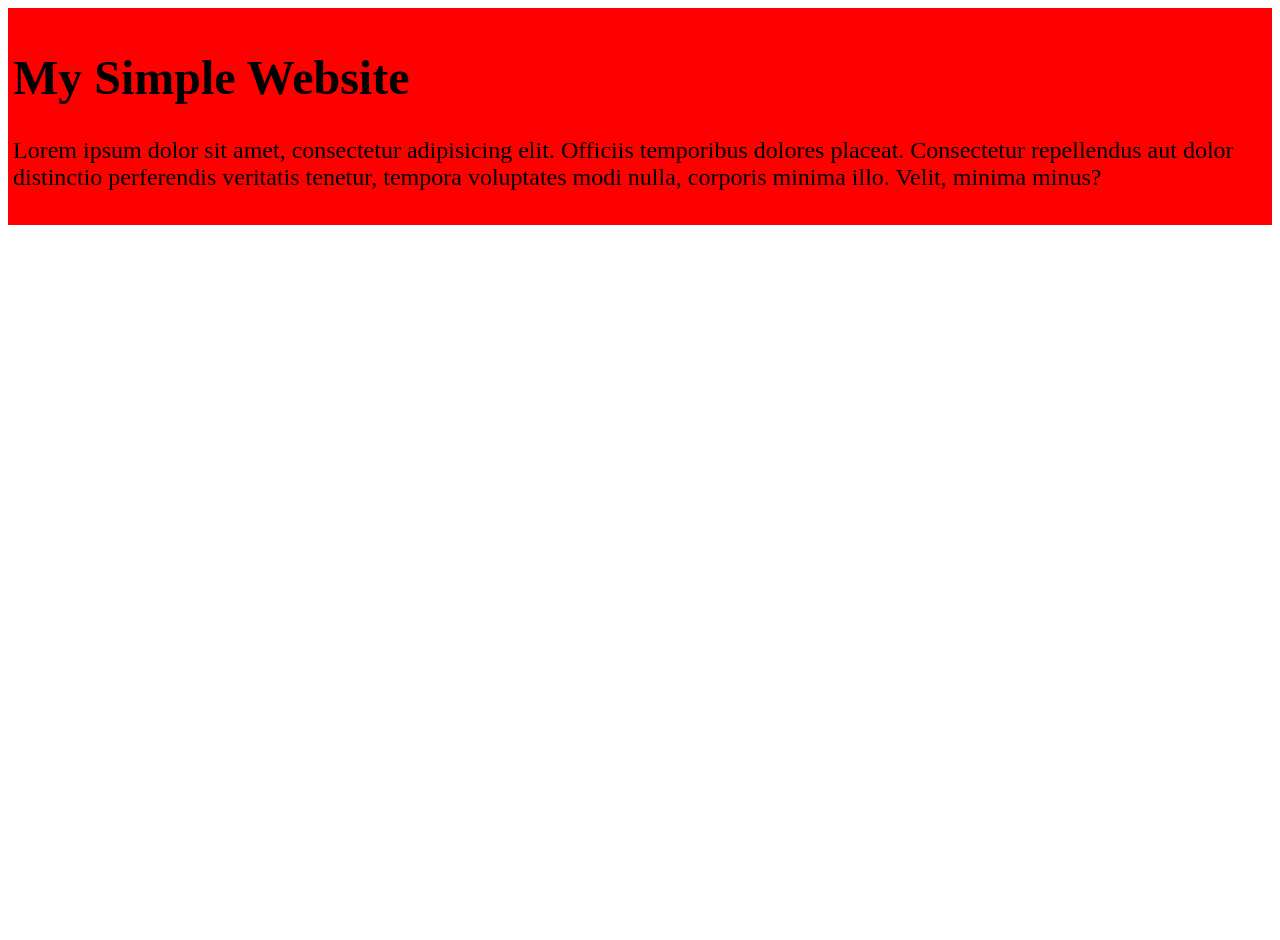
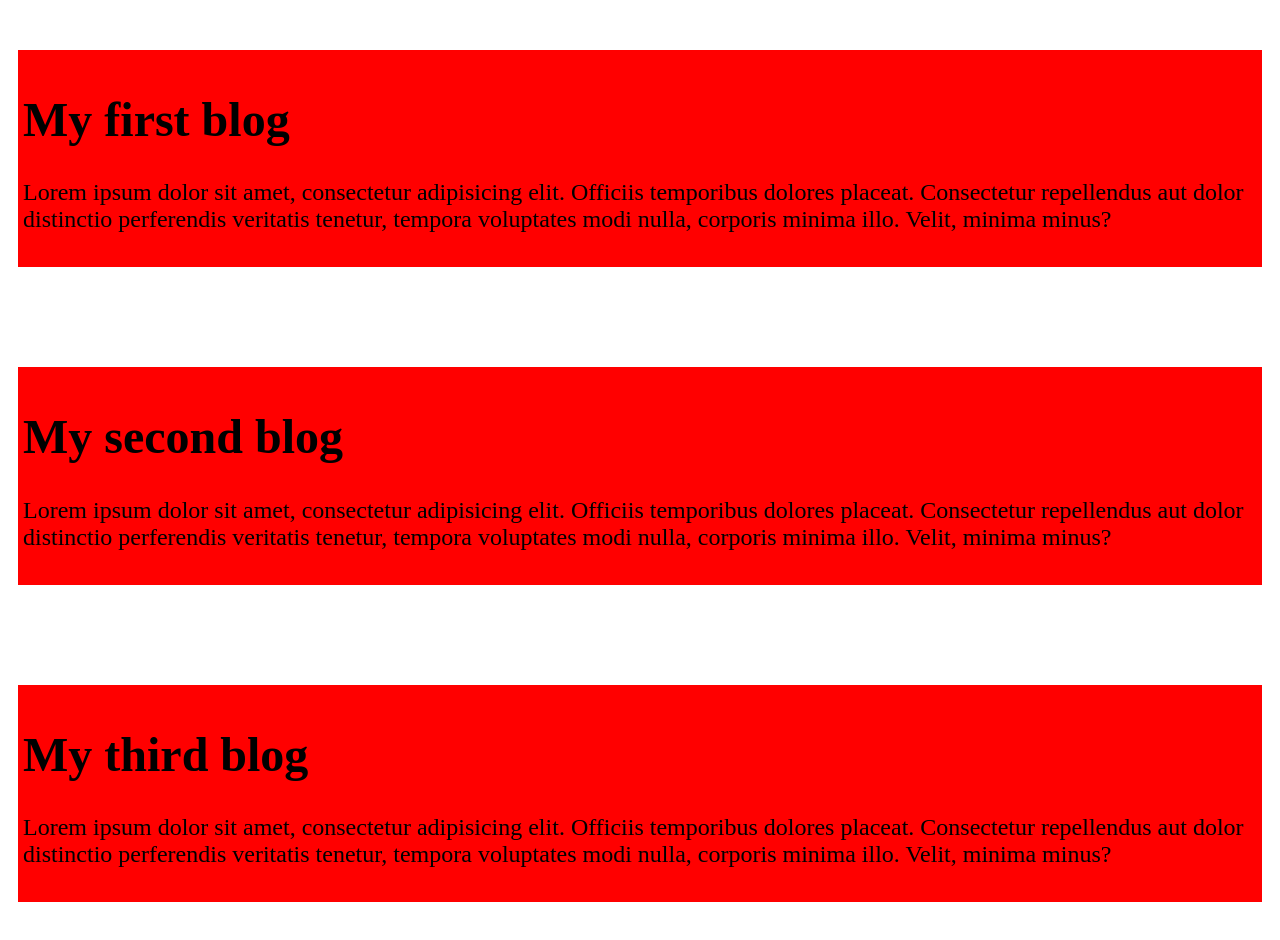
Before and after one commit to SH-U-VO/my-simple-website, a plain HTML site: page index.html in a window 1280 px wide. Before the commit the page ends 800 px from the top, so only its background shows below. Drawn offline with Linux system fonts and the light colour scheme.

Commit message:
added the second and third blog

```diff
--- a/index.html
+++ b/index.html
@@ -8,7 +8,15 @@
 </head>
 <body>
     <div>
-        <h1>My Simple Website</h1>
+        <h1>My first blog</h1>
+        <p>Lorem ipsum dolor sit amet, consectetur adipisicing elit. Officiis temporibus dolores placeat. Consectetur repellendus aut dolor distinctio perferendis veritatis tenetur, tempora voluptates modi nulla, corporis minima illo. Velit, minima minus?</p>
+</div>
+    <div>
+        <h1>My second blog</h1>
+        <p>Lorem ipsum dolor sit amet, consectetur adipisicing elit. Officiis temporibus dolores placeat. Consectetur repellendus aut dolor distinctio perferendis veritatis tenetur, tempora voluptates modi nulla, corporis minima illo. Velit, minima minus?</p>
+</div>
+    <div>
+        <h1>My third blog</h1>
         <p>Lorem ipsum dolor sit amet, consectetur adipisicing elit. Officiis temporibus dolores placeat. Consectetur repellendus aut dolor distinctio perferendis veritatis tenetur, tempora voluptates modi nulla, corporis minima illo. Velit, minima minus?</p>
 </div>
 
--- a/style/style.css
+++ b/style/style.css
@@ -1,4 +1,7 @@
 div {
     background: red; font-size: x-large;
     padding: 10px 5px;
+    margin: 50px 10px 100px;
+    /* margin-bottom: 100px; */
+
 }
```
